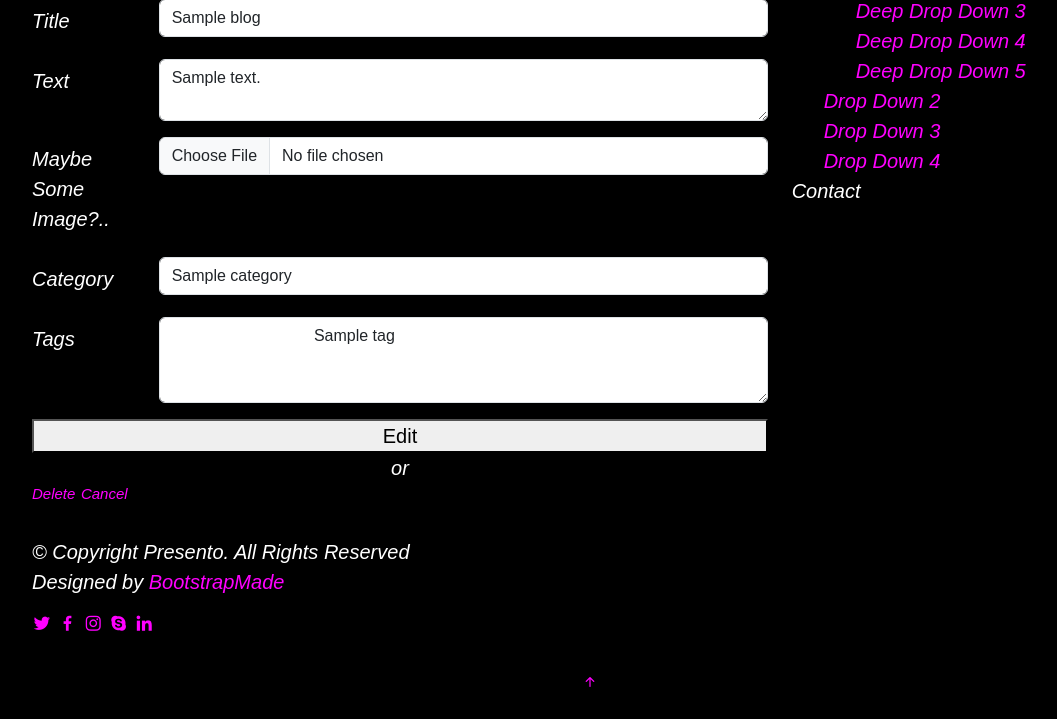
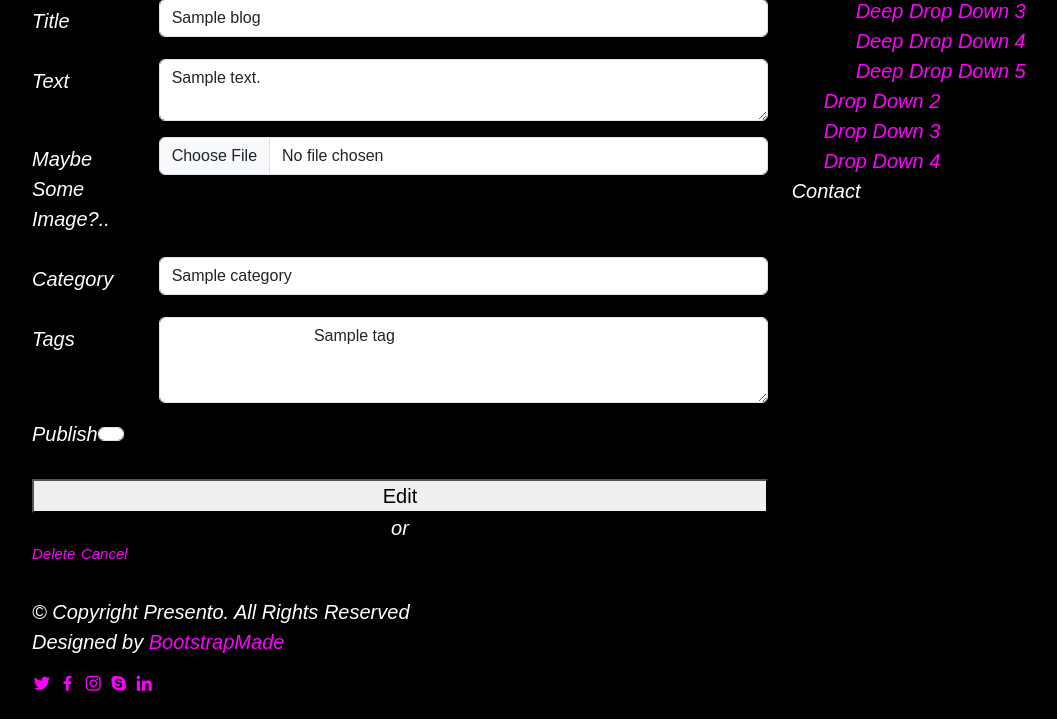
Before and after one commit to diracduran/the2nd_meet_django_practice, a Django app: template Django-projects/BLOGIT/blogitproject/templates/pages/edit-blog.html in a window 1280 px wide; the page is wider, and only the part inside the window is pictured. Shown: the part 342-1061 px from the top of that part, without its empty margins (50-1107 px from the left). Before the commit the page ends 1029 px from the top of that part, so only its background shows below. Run offline with Django 3.2, Linux system fonts and the light colour scheme; the template is opened without the code that fills it: most values are stand-ins (such as "Sample title", 1, 10 or a date in 2020); grey boxes marked "Sample" are stand-in pictures; some libraries are stand-ins or nearby versions; some web fonts are replaced.

Commit message:
one more fix

```diff
--- a/Django-projects/BLOGIT/blogitproject/templates/pages/blog.html
+++ b/Django-projects/BLOGIT/blogitproject/templates/pages/blog.html
@@ -59,7 +59,7 @@
                       <a href="#"><i class="far fa-comments"></i>{{blog.comments.all.count}} Comments</a>
                     </li>
                     <li>
-                      <a href="#"><i class="far fa-heart"></i>0 People like this</a>
+                      <a href="#"><i class="far fa-heart"></i>{{blog.likes|length}} People like this</a>
                     </li>
                   </ul>
                 </div>
--- a/Django-projects/BLOGIT/blogitproject/templates/pages/create-blog.html
+++ b/Django-projects/BLOGIT/blogitproject/templates/pages/create-blog.html
@@ -72,9 +72,7 @@
                                 >
                                 <label for="is_published"class="primary-checkbox"></label>
                             </div>
-                            {% comment %} <div class="col-sm-10  ">
-                            </div> {% endcomment %}
-                          </div>
+                        </div>
                         <div class="d-flex flex-column mt-5">
                             <button class="button button-contactForm btn_4 mt-0" type="submit">Create blogpost</button>
                             <p class="mx-3 mb-0 align-self-center">or</p>
--- a/Django-projects/BLOGIT/blogitproject/templates/pages/edit-blog.html
+++ b/Django-projects/BLOGIT/blogitproject/templates/pages/edit-blog.html
@@ -61,6 +61,18 @@
                                 </textarea>
                             </div>
                         </div>
+                        <div class="switch-wrap d-flex align-items-center">
+                            <p class='mr-5'>Publish</p>
+                            <div class='primary-checkbox ml-4'>
+                                <input id="is_published" name="is_published" type="checkbox" class="form-control checkbox "
+                                    {% if blog.is_published %}
+                                        checked
+                                        value="yes"
+                                    {% endif %}
+                                >
+                                <label for="is_published"class="primary-checkbox"></label>
+                            </div>
+                        </div>
                         <div class="d-flex flex-column">
                             <button class="button button-contactForm btn_4 mt-0" type="submit">Edit</button>
                         </div>
--- a/Django-projects/BLOGIT/blogitproject/templates/profiles/profile.html
+++ b/Django-projects/BLOGIT/blogitproject/templates/profiles/profile.html
@@ -72,10 +72,10 @@
                     <a href="#"><i class="far fa-user"></i>{{blog.category}}</a>
                   </li>
                   <li>
-                    <a href="#"><i class="far fa-comments"></i>3 Comments</a>
+                    <a href="#"><i class="far fa-comments"></i>{{blog.comments.all.count}} Comments</a>
                   </li>
                   <li>
-                    <a href="#"><i class="far fa-heart"></i>0 People like this</a>
+                    <a href="#"><i class="far fa-heart"></i>{{blog.likes|length}} People like this</a>
                   </li>
                 </ul>
               </div>
```
